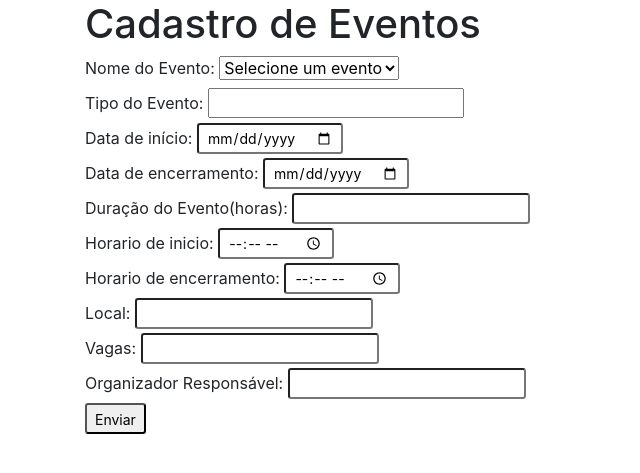
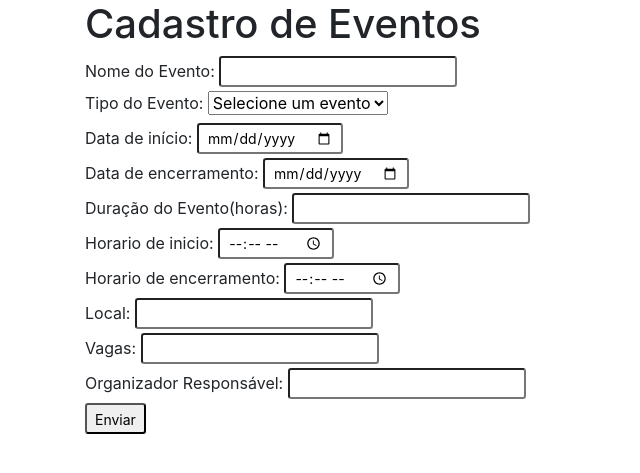
Before and after one commit to Cleitindograu420/Biblioteca_de_Alexandria, a Django app: page /cadastro_evento/ in a window 1280 px wide. Shown: the part 56-529 px from the top of the page, without its empty margins (0-640 px from the left). Run offline with Django 5.2, Linux system fonts and the light colour scheme; parts of the project's set-up code (start-up, migrations or seed data) failed here and were passed over; some libraries are stand-ins or nearby versions.

Commit message:
Modificaçao na tela de cadastro

```diff
--- a/sistem/login/templates/templates_org/cad_eventos_org.html
+++ b/sistem/login/templates/templates_org/cad_eventos_org.html
@@ -10,6 +10,11 @@
 
     <div>
         <label>Nome do Evento:</label>
+        <input name="nome" class="form-control-sm" type="text">
+    </div>
+
+    <div>
+        <label>Tipo do Evento:</label>
         <select name='evento' required>
             <option value="">Selecione um evento</option>
             <option value="1">Palestra</option>
@@ -17,11 +22,6 @@
             <option value="3">Ensino presencial</option>
             <option value="4">Ensino a distancia</option>
         </select>
-    </div>
-
-    <div>
-        <label>Tipo do Evento:</label>
-        <input list="opcoes" name="campo">
     </div>
 
     <div>
```
